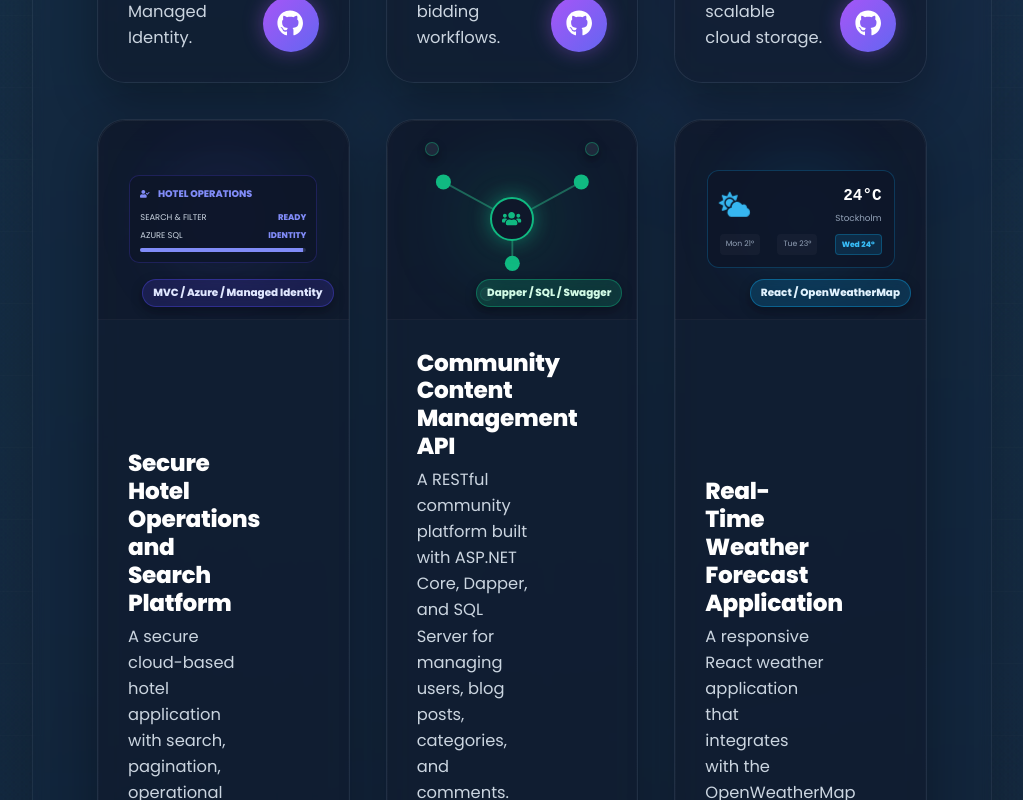
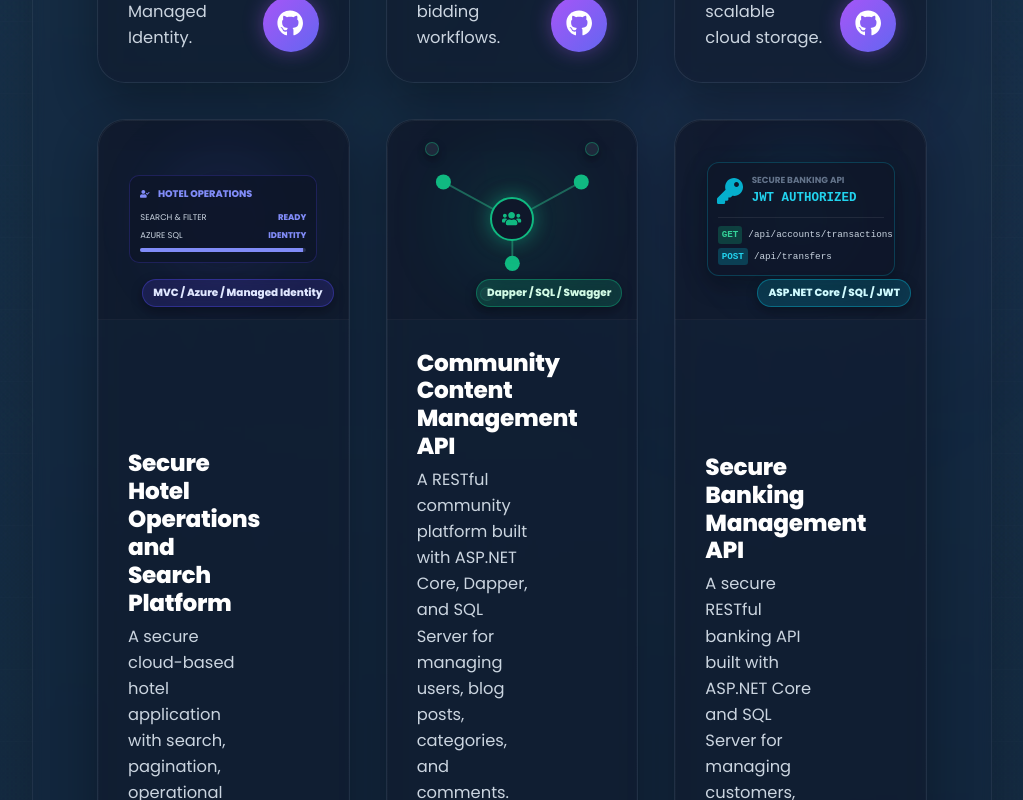
Before and after one commit to HanyMagdy-cloud/hany-portfolio, a React (Vite) app: page / in a window 1280 px wide. Shown: the part 8140-8940 px from the top of the page, without its empty margins (128-1151 px from the left). Built offline with nearby package versions, Linux system fonts and the light colour scheme.

Commit message:
Add secure banking API project

```diff
--- a/src/components/projects/Projects.jsx
+++ b/src/components/projects/Projects.jsx
@@ -234,6 +234,38 @@ const PROJECTS = [
           </svg>
         </div>
         <div className="floating-badge emerald-badge">Dapper / SQL / Swagger</div>
+      </div>
+    ),
+  },
+  {
+    name: "Secure Banking Management API",
+    repo: "https://github.com/HanyMagdy-cloud/Bank.git",
+    desc: "A secure RESTful banking API built with ASP.NET Core and SQL Server for managing customers, accounts, cards, loans, fund transfers, and transaction histories. Implements JWT authentication and authorization to protect financial operations and account data.",
+    glowClass: "bank-glow",
+    illustration: () => (
+      <div className="project-artwork bank-art">
+        <div className="art-grid" />
+        <div className="art-glow cyan-radial" />
+        <div className="bank-dashboard-mock">
+          <div className="mock-hud">
+            <FaKey className="shield-pulse" />
+            <div className="hud-metric">
+              <span className="metric-lbl">SECURE BANKING API</span>
+              <span className="metric-val text-cyan">JWT AUTHORIZED</span>
+            </div>
+          </div>
+          <div className="api-logs">
+            <div className="log-row">
+              <span className="tag-get">GET</span>{" "}
+              <span className="path">/api/accounts/transactions</span>
+            </div>
+            <div className="log-row">
+              <span className="tag-post">POST</span>{" "}
+              <span className="path">/api/transfers</span>
+            </div>
+          </div>
+        </div>
+        <div className="floating-badge cyan-badge">ASP.NET Core / SQL / JWT</div>
       </div>
     ),
   },
```
